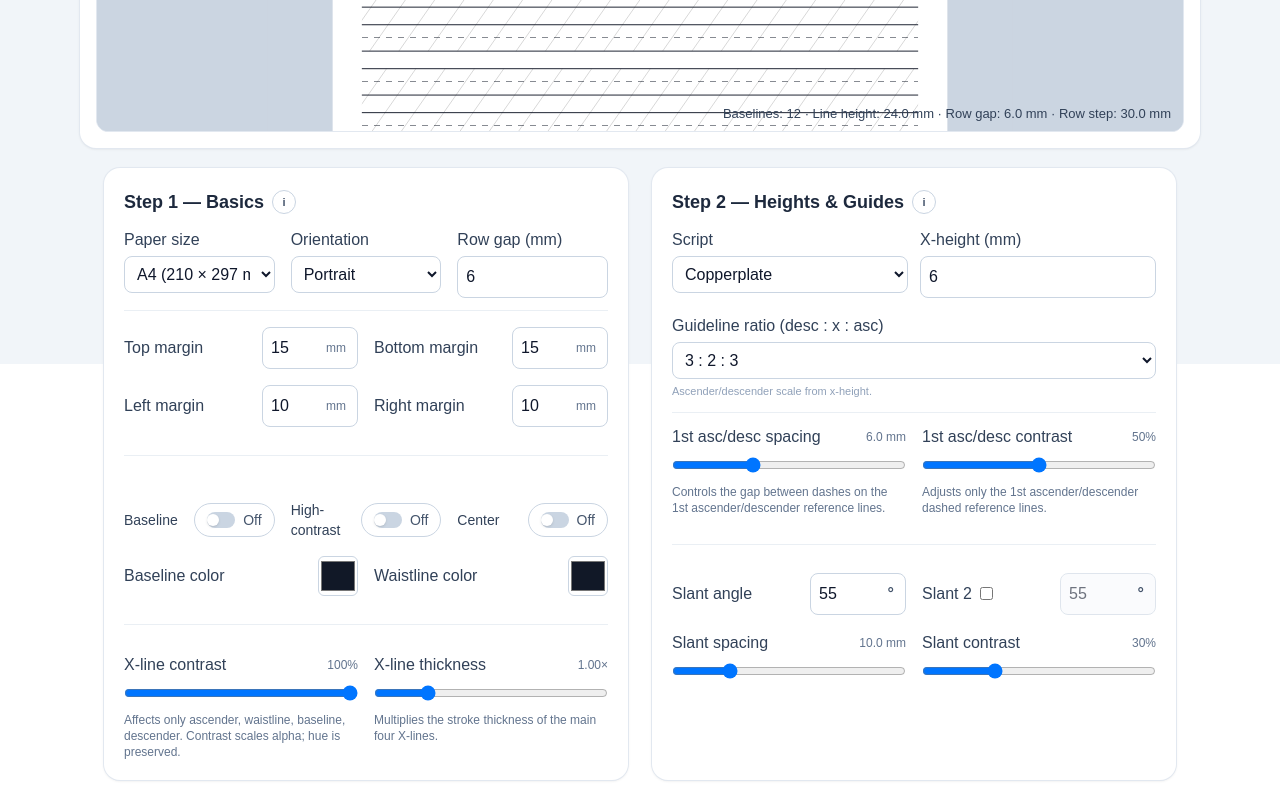
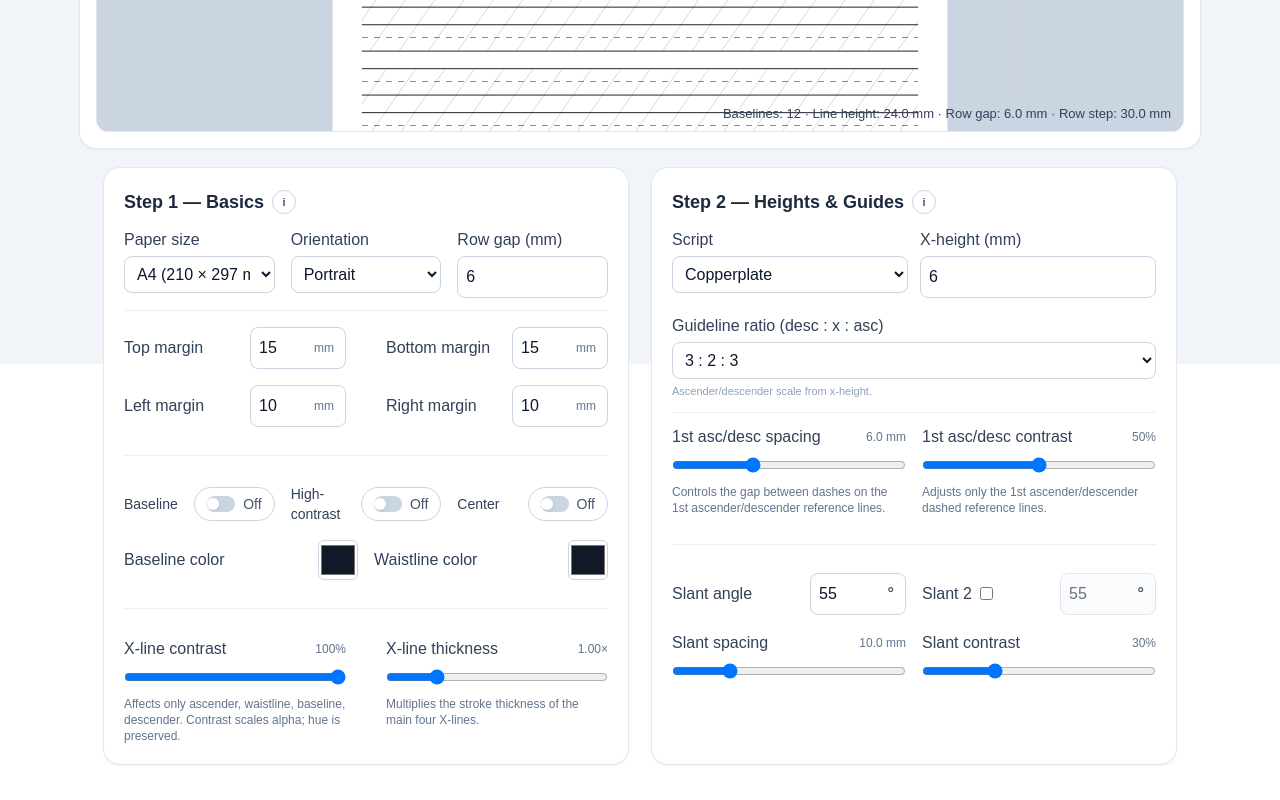
Before and after one commit to mashw/calligraphy-tools, a Next.js app: page /guidelines in a window 1280 px wide. Shown: the part 436-1236 px from the top of the page. Built offline with nearby package versions, Linux system fonts and the light colour scheme.

Commit message:
Tighten Step 1 margins spacing and toggle section gap

```diff
--- a/src/app/guidelines/page.tsx
+++ b/src/app/guidelines/page.tsx
@@ -1422,7 +1422,7 @@ const slantAngleDeg = useMemo(() => {
 
           <div className="my-3 border-t border-slate-200/70" />
 
-          <div className="grid grid-cols-2 gap-4 mt-4">
+          <div className="grid grid-cols-2 gap-y-4 gap-x-10 mt-4">
             <div className="flex items-center justify-between gap-3">
               <label className="font-medium text-slate-700">Top margin</label>
               <div className="relative w-24">
@@ -1488,7 +1488,7 @@ const slantAngleDeg = useMemo(() => {
             </div>
 
             <div className="col-span-2">
-              <div className="mt-4 grid grid-cols-3 gap-4">
+              <div className="grid grid-cols-3 gap-4">
                 {/* Baseline */}
                 <div className="flex items-center justify-between gap-3">
                   <div className="text-sm font-medium text-slate-700">Baseline</div>
```
